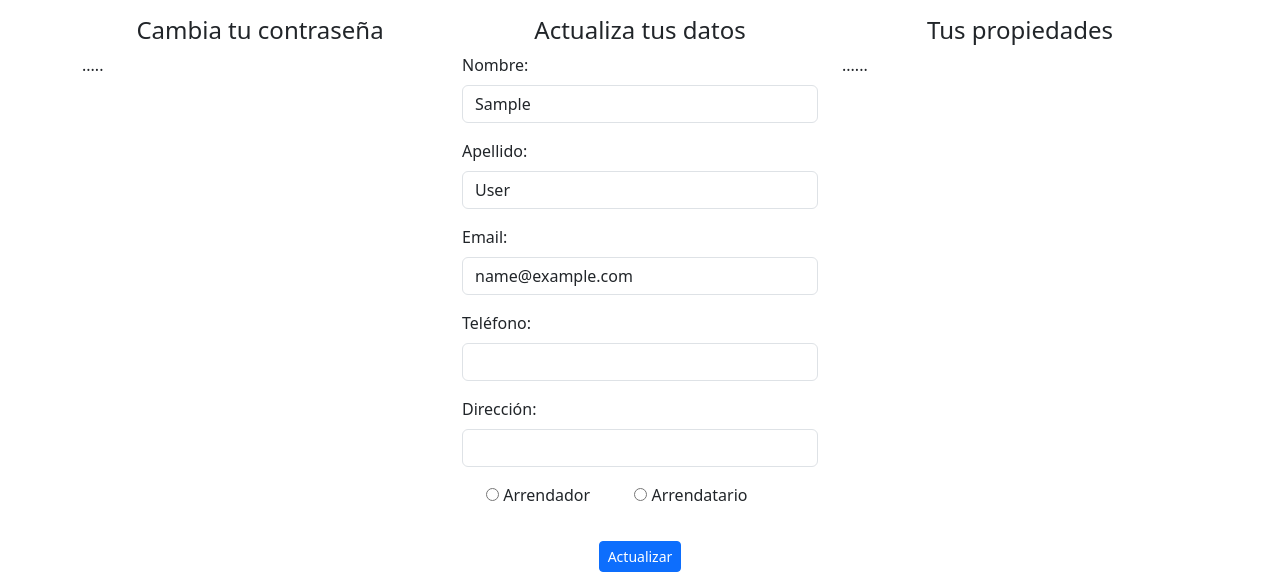
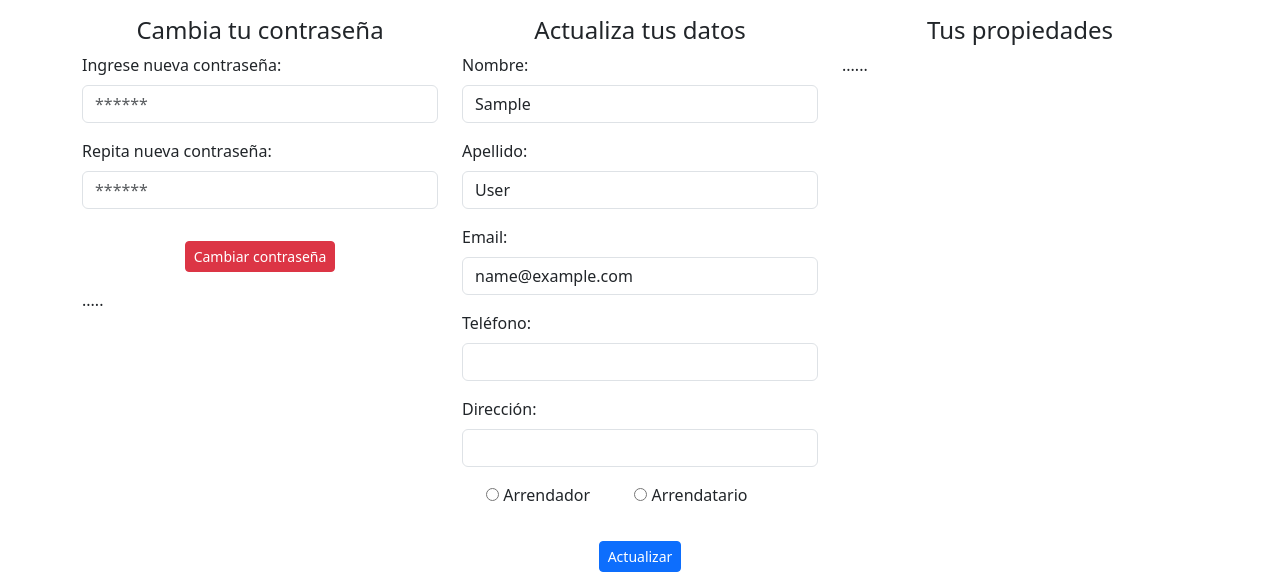
Before and after one commit to gurrutia15/proyecto_inmobiliaria, a Django app: page /accounts/profile/ in a window 1280 px wide. Shown: the part 186-773 px from the top of the page. Run offline with Django 5.2, Linux system fonts and the light colour scheme; the visitor is signed in with stand-in values (Sample User, id 1).

Commit message:
[ADD] Se implementa en el template el cambio de password

```diff
--- a/app_inmobiliaria/templates/profile.html
+++ b/app_inmobiliaria/templates/profile.html
@@ -5,6 +5,20 @@
 	<div class="row">
 		<div class="col-4">
 			<h4 class="text-center">Cambia tu contraseña</h4>
+			<form action="{% url 'change_pass' %}" method="post">
+				{% csrf_token %}
+				<div class="mb-3">
+					<label class="form-label" for="">Ingrese nueva contraseña:</label>
+					<input id="" type="password" class="form-control" name="password" placeholder="******" required>
+				</div>
+				<div class="mb-3">
+					<label class="form-label" for="">Repita nueva contraseña:</label>
+					<input id="" type="password" class="form-control" name="password_repeat" placeholder="******" required>
+				</div>
+				<div class="d-flex justify-content-center">
+					<button type="submit" class="btn btn-sm btn-danger my-3">Cambiar contraseña</button>
+				</div>
+			</form>
             .....
 		</div>
 		<div class="col-4">
--- a/app_inmobiliaria/urls.py
+++ b/app_inmobiliaria/urls.py
@@ -1,8 +1,9 @@
 from django.urls import path
-from app_inmobiliaria.views import index, register, profile
+from app_inmobiliaria.views import index, register, profile, change_pass
 
 urlpatterns = [
     path('', index, name='index'),
     path('accounts/register/', register, name='register',),
     path('accounts/profile/', profile, name='profile',),
+    path('accounts/change-pass/', change_pass, name='change_pass',),
 ]
--- a/app_inmobiliaria/views.py
+++ b/app_inmobiliaria/views.py
@@ -1,5 +1,5 @@
 from django.shortcuts import render, redirect
-from .services import crear_user, editar_user_sin_password
+from .services import crear_user, editar_user_sin_password, cambio_password
 from django.contrib.auth.decorators import login_required
 from .models import Inmueble
 from django.contrib import messages
@@ -72,3 +72,9 @@
             return redirect('/accounts/profile')
     else:
         return render(request, 'profile.html', context)
+
+def change_pass(request):
+    password= request.POST['password']
+    password_repeat= request.POST['password_repeat']
+    cambio_password(request, password, password_repeat)
+    return redirect('accounts/profile')
```
Also changed, not shown: app_inmobiliaria/services.py (+8 -0 lines).
